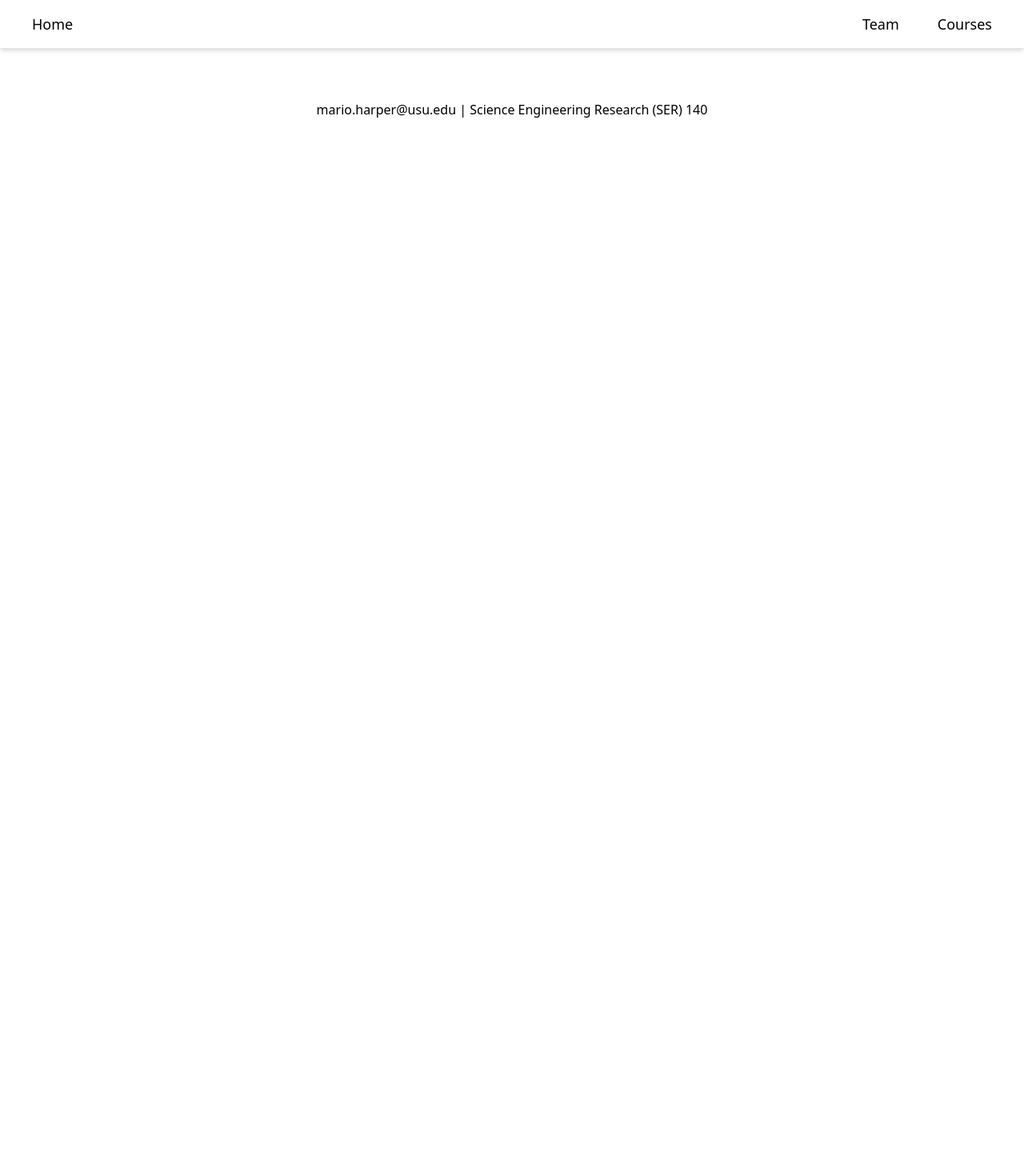
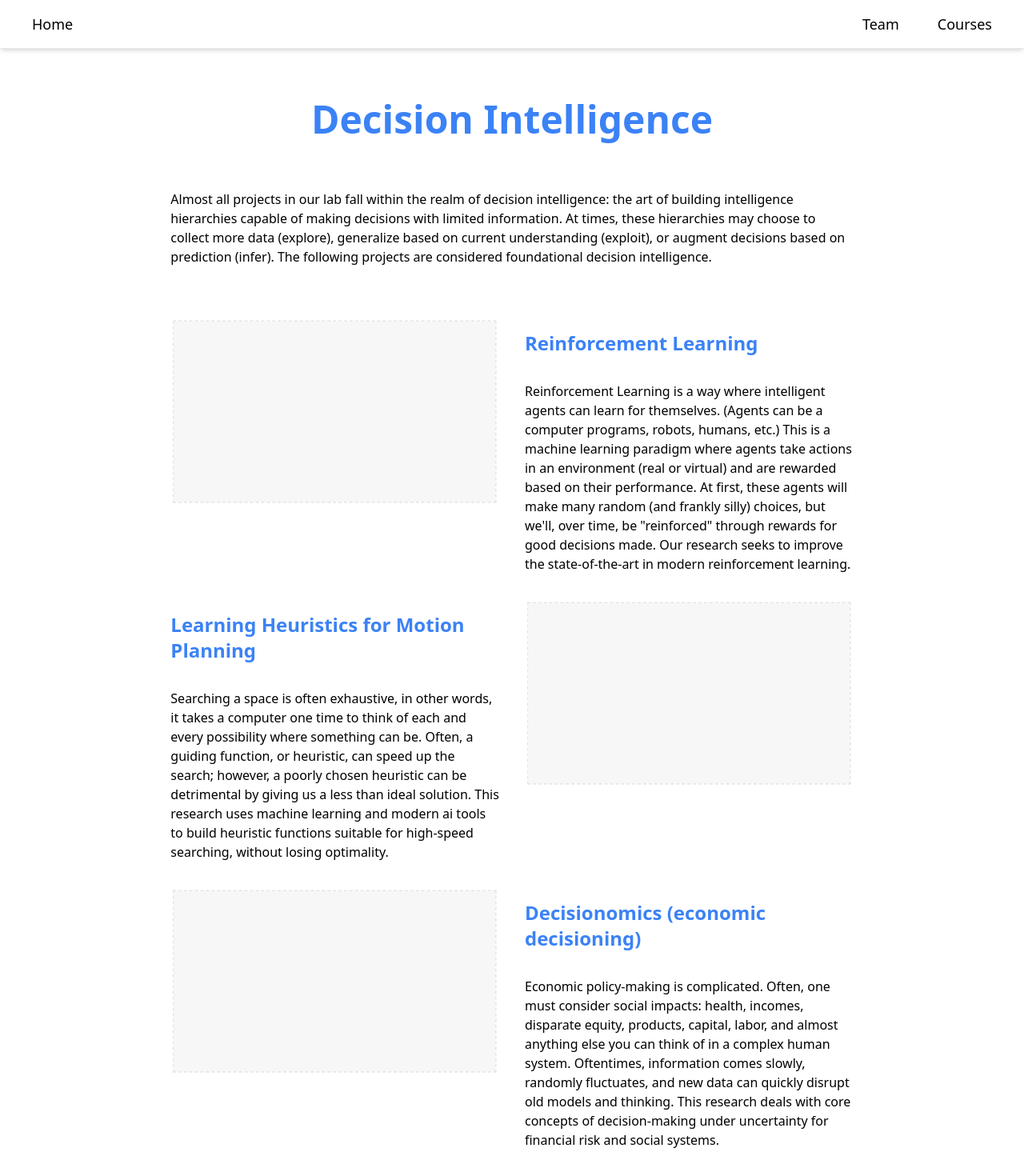
Before and after one commit to foggeydoughtnut/direct-lab-website, a Nuxt app: page /decision-intelligence in a window 1280 px wide. Shown: the top 1470 px of the page at 80% size. Before the commit the page ends 800 px from the top, so only its background shows below. Built offline with nearby package versions, Linux system fonts and the light colour scheme.

Commit message:
decision intelligence page complete

```diff
--- /dev/null
+++ b/pages/decision-intelligence/index.vue
@@ -0,0 +1,49 @@
+<template>
+  <div class="flex justify-center mt-8">
+    <div class="w-2/3 md:text-center text-left">
+      <h1 class="text-5xl font-semibold text-blue-500 md:mt-8 mt-4">Decision Intelligence</h1>
+      <p class="md:mt-16 mt-8 text-left">Almost all projects in our lab fall within the realm of decision intelligence: the art of
+        building intelligence hierarchies capable of making decisions with limited information. At times, these
+        hierarchies may choose to collect more data (explore), generalize based on current understanding (exploit), or
+        augment decisions based on prediction (infer). The following projects are considered foundational decision
+        intelligence.
+      </p>
+
+      <div class="grid md:grid-cols-2 grid-cols-1 md:gap-8 gap-2 mt-16">
+        <img src="/Placeholder-Image.png" />
+        <div>
+          <h1 class="text-2xl font-semibold text-left text-blue-500 md:mt-4 mt-0">Reinforcement Learning</h1>
+          <p class="text-left md:mt-8 mt-2">Reinforcement Learning is a way where intelligent agents can learn for
+            themselves. (Agents can be a computer programs, robots, humans, etc.) This is a machine learning paradigm
+            where agents take actions in an environment (real or virtual) and are rewarded based on their performance. At
+            first, these agents will make many random (and frankly silly) choices, but we'll, over time, be "reinforced"
+            through rewards for good decisions made. Our research seeks to improve the state-of-the-art in modern
+            reinforcement learning. </p>
+        </div>
+
+        <div>
+          <h1 class="text-2xl font-semibold text-left text-blue-500 md:mt-4 mt-0">Learning Heuristics for Motion Planning
+          </h1>
+          <p class="text-left md:mt-8 mt-2">Searching a space is often exhaustive, in other words, it takes a computer one
+            time to think of each and every possibility where something can be. Often, a guiding function, or heuristic,
+            can speed up the search; however, a poorly chosen heuristic can be detrimental by giving us a less than ideal
+            solution. This research uses machine learning and modern ai tools to build heuristic functions suitable for
+            high-speed searching, without losing optimality.</p>
+          </div>
+          <img src="/Placeholder-Image.png" class="mt-16 md:mt-0" />
+
+        <img src="/Placeholder-Image.png" class="mt-16 md:mt-0" />
+        <div>
+          <h1 class="text-2xl font-semibold text-left text-blue-500 md:mt-4 mt-0">Decisionomics (economic decisioning)
+          </h1>
+          <p class="text-left md:mt-8 mt-2">Economic policy-making is complicated. Often, one must consider social
+            impacts: health, incomes, disparate equity, products, capital, labor, and almost anything else you can think
+            of in a complex human system. Oftentimes, information comes slowly, randomly fluctuates, and new data can
+            quickly disrupt old models and thinking. This research deals with core concepts of decision-making under
+            uncertainty for financial risk and social systems.</p>
+        </div>
+      </div>
+
+
+  </div>
+</div></template>
```
Also changed, not shown: public/Placeholder-Image.png (added).
